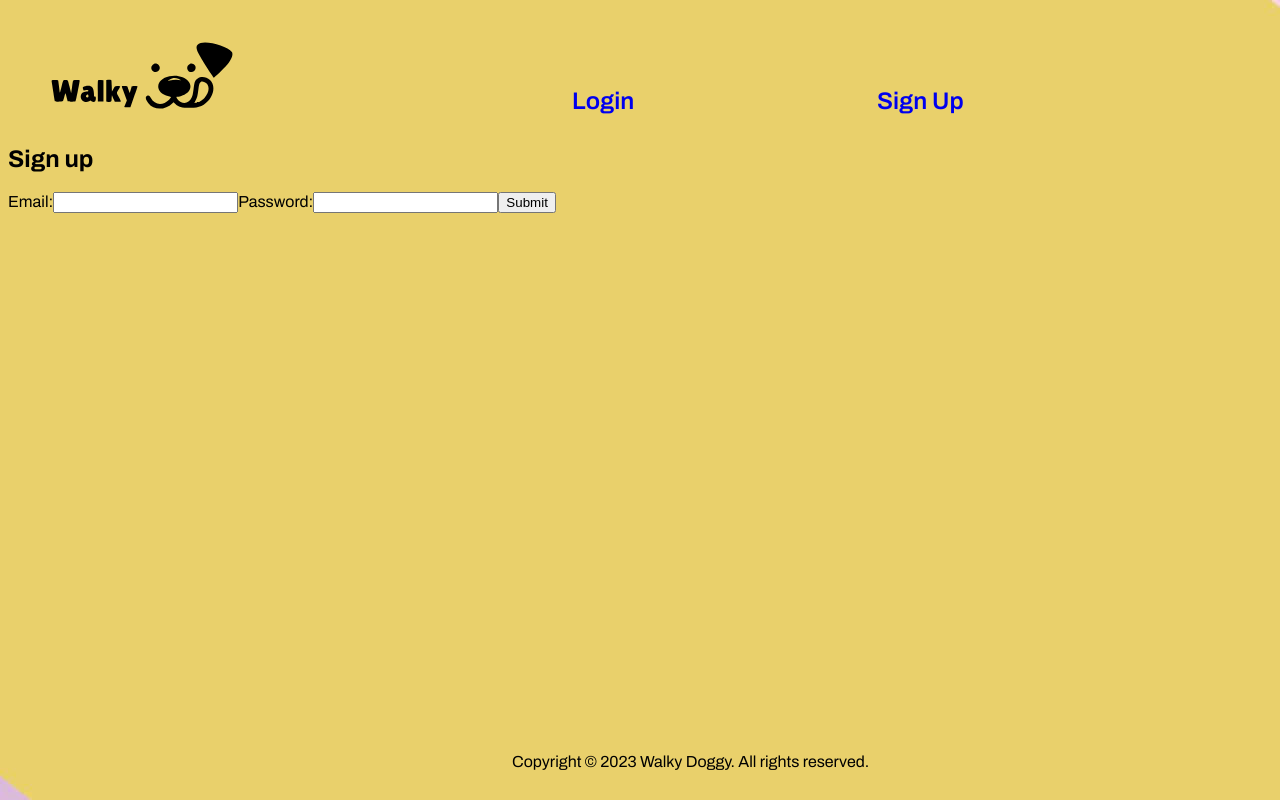
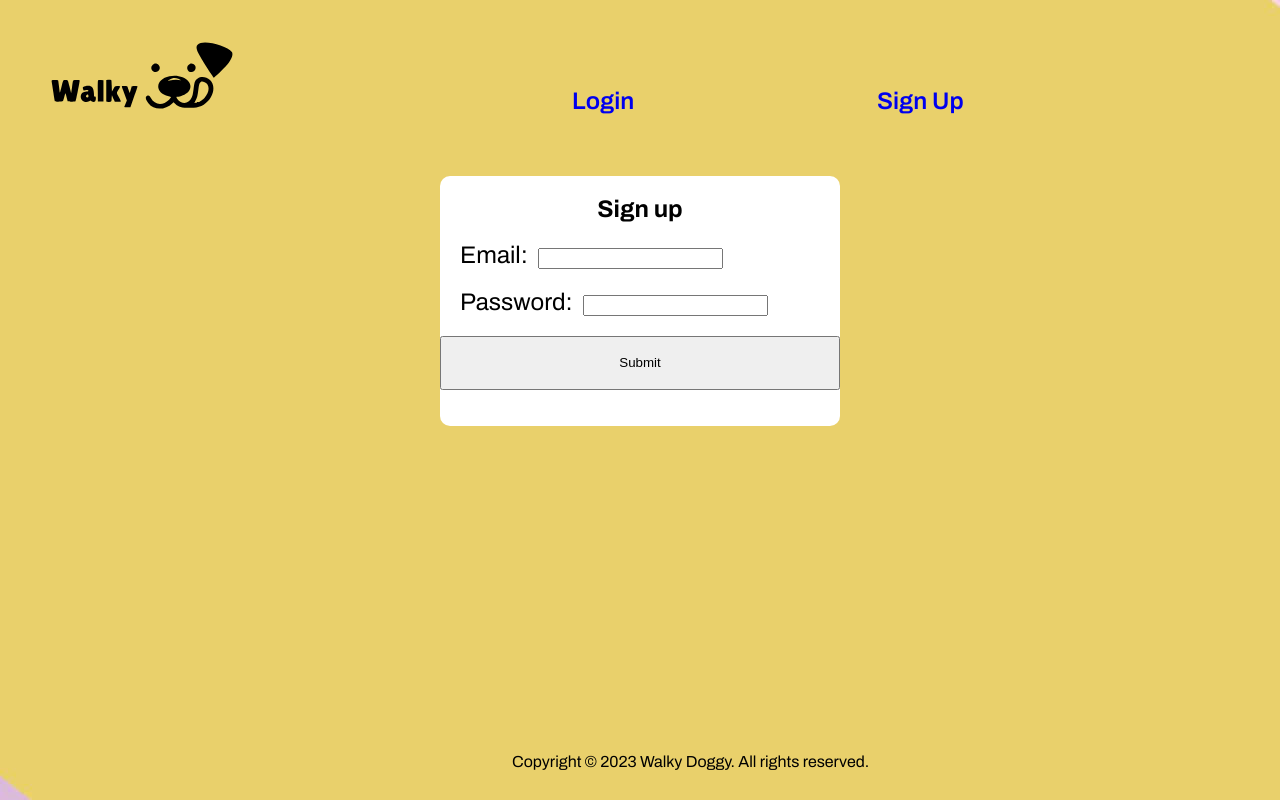
Before and after one commit to yiyingko/walky-doggy2, a Next.js app: page /signup in a window 1280 px wide. Built offline with nearby package versions, Linux system fonts and the light colour scheme.

Commit message:
signup page css

```diff
--- a/app/(auth)/AuthForm.jsx
+++ b/app/(auth)/AuthForm.jsx
@@ -7,9 +7,12 @@ export default function AuthForm({ handleSubmit }) {
   const [password, setPassword] = useState('');
 
   return (
-    <form onSubmit={(e) => handleSubmit(e, email, password)}>
-      <label>
-        <span>Email:</span>
+    <form
+      className="authform"
+      onSubmit={(e) => handleSubmit(e, email, password)}
+    >
+      <label className="authform-label">
+        <span className="authform-span">Email:</span>
         <input
           type="email"
           onChange={(e) => setEmail(e.target.value)}
@@ -17,8 +20,8 @@ export default function AuthForm({ handleSubmit }) {
           required
         />
       </label>
-      <label>
-        <span>Password:</span>
+      <label className="authform-label">
+        <span className="authform-span">Password:</span>
         <input
           type="password"
           onChange={(e) => setPassword(e.target.value)}
--- a/app/(auth)/signup/page.jsx
+++ b/app/(auth)/signup/page.jsx
@@ -10,10 +10,11 @@ export default function Signup() {
   };
 
   return (
-    <main>
-      <h2>Sign up</h2>
-
-      <AuthForm handleSubmit={handleSubmit} />
+    <main className="auth-wraper">
+      <div className="auth-container">
+        <h2>Sign up</h2>
+        <AuthForm handleSubmit={handleSubmit} />
+      </div>
     </main>
   );
 }
--- a/app/globals.css
+++ b/app/globals.css
@@ -218,6 +218,38 @@ nav {
     background-color: #97e7f5;
 }
 
+/*authform*/
+.auth-wraper {
+    display: grid;
+    place-items: center;
+}
+
+.auth-container {
+    margin-top: 50px;
+    width: 400px;
+    height: 250px;
+    background-color: white;
+    border-radius: 10px;
+}
+
+.auth-container h2 {
+    text-align: center;
+}
+
+.authform {
+    display: grid;
+    grid-template-rows: 1fr 1fr 2fr;
+    gap: 20px;
+    font-size: 24px;
+}
+
+.authform-span {
+    margin-right: 10px;
+}
+
+.authform-label {
+    margin-left: 20px;
+}
 
 
 /*404 not found*/
```
